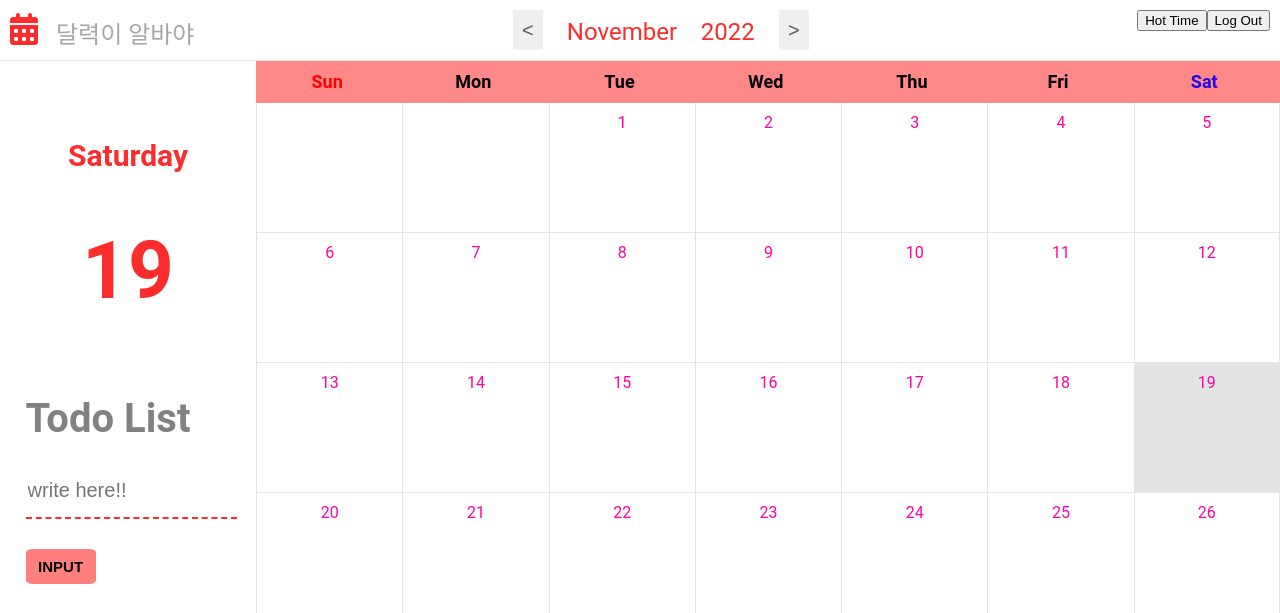
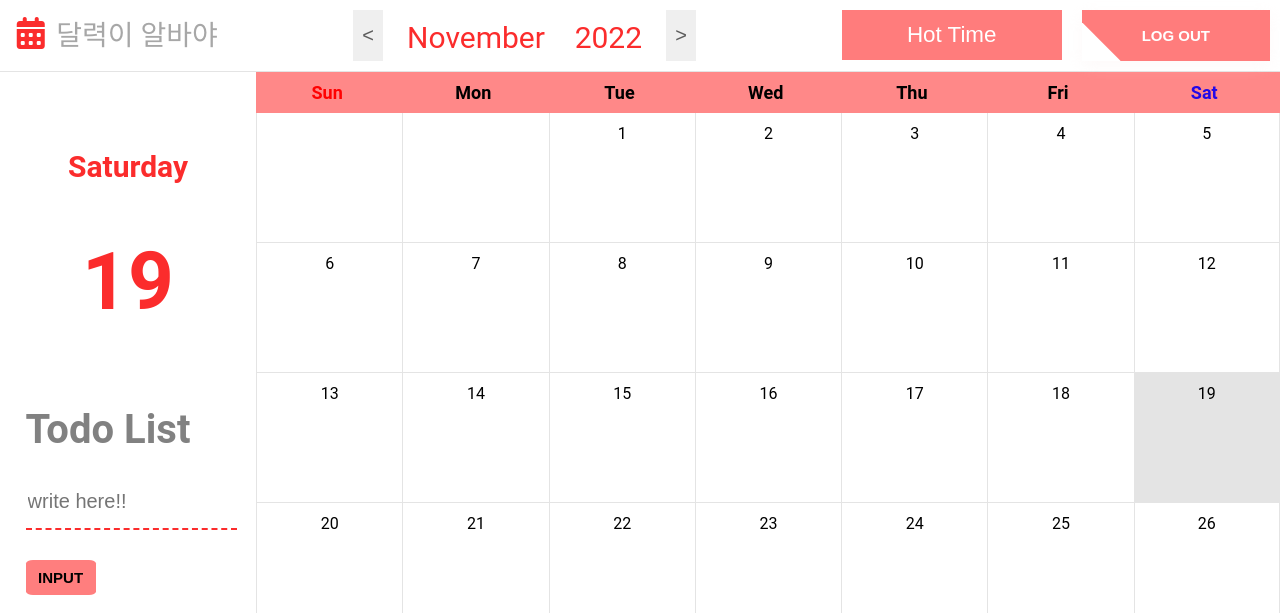
Before and after one commit to mutal1/parttimeall, a Django app: template templates/main/Calendar.html in a window 1280 px wide. Shown: the top 613 px of the page. Run offline with Django 3.2, Linux system fonts and the light colour scheme; the template is opened without the code that fills it, so the values that code supplies are empty; some libraries are stand-ins or nearby versions.

Commit message:
캡스톤 디자인 달력이 알바야 update

```diff
--- /dev/null
+++ b/main/urls.py
@@ -0,0 +1,6 @@
+from django.urls import path
+from .views import Main
+
+urlpatterns = [
+    path('main', Main.as_view()),
+]
--- a/main/views.py
+++ b/main/views.py
@@ -1,3 +1,7 @@
 from django.shortcuts import render
+from rest_framework.views import APIView
+# Create your views here.
+class Main(APIView):
 
-# Create your views here.
+    def get(self, request):
+        return render(request, "main/Calendar.html")
--- a/parttime/urls.py
+++ b/parttime/urls.py
@@ -18,5 +18,6 @@ from django.urls import path, include
 
 urlpatterns = [
     path('admin/', admin.site.urls),
-    path('user/', include('user.urls'))
+    path('user/', include('user.urls')),
+    path('main/', include('main.urls'))
 ]
--- a/templates/main/Calendar.html
+++ b/templates/main/Calendar.html
@@ -6,7 +6,7 @@
   <meta name="viewport" content="width=device-width, initial-scale=1.0">
       <script src="https://kit.fontawesome.com/ab37566a05.js" crossorigin="anonymous"></script>
   <link rel="stylesheet" href={% static "css/common.css"%}>
-  <link rel="stylesheet" href={% static "css/reset.css"%}>
+  <link rel="stylesheet" href={%  static "css/reset.css"%}>
   <script src={% static "js/main.js"%}></script>
   <script src={% static "js/data.js"%}></script>
   <title>Calendar</title>
--- a/user/static/css/common.css
+++ b/user/static/css/common.css
@@ -25,8 +25,8 @@ header > h1 {
   height: 100%;
   flex-grow: 1;
 }
-.fa-calendar-days {color: #fb2c2c; margin-right: 2%; margin-bottom: 1%; vertical-align: middle;}
-header > h1 > span {color: #a7a7a7; font-size: 24px; font-weight: 400; vertical-align: bottom;}
+.fa-calendar-days {color: #fb2c2c; margin-top: 2%; margin-right: 1%; margin-bottom: 2%; margin-left:2%; vertical-align: middle;}
+header > h1 > span {color: #a7a7a7; font-size: 28px; font-weight: 400; vertical-align: middle;}
 .calendar_title { margin: 0 auto; flex-grow: 1;}
 .calendar_title .prev , .next{
   width: 30px;
@@ -37,8 +37,99 @@ header > h1 > span {color: #a7a7a7; font-size: 24px; font-weight: 400; vertical-
   outline: none;
   color: #5c5c5c;
 }
+.calendar_title .search{
+  height: 50%;
+  background:#ff7c7c;
+  color:#fff;
+  border:none;
+  position:relative;
+  height:50px;
+  width: 220px;
+  font-size:1.4em;
+  padding:0 2em;
+  cursor:pointer;
+  transition:800ms ease all;
+  outline:none;
+
+}
+
+
+.calendar_title .search:hover{
+  background:#fff;
+  color:#ff7c7c;
+}
+.calendar_title .search:before, .search:after{
+  content:'';
+  position:absolute;
+  top:0;
+  right:0;
+  height:2px;
+  width:0;
+  background: #ff7c7c;
+  transition:400ms ease all;
+}
+.calendar_title .search:after{
+  right:inherit;
+  top:inherit;
+  left:0;
+  bottom:0;
+}
+.calendar_title .search:hover:before, .search:hover:after{
+  width:100%;
+  transition:800ms ease all;
+}
+
+
+.calendar_title .logout{
+  border: none;
+  display: block;
+  text-align: center;
+  cursor: pointer;
+  text-transform: uppercase;
+  outline: none;
+  overflow: hidden;
+  position: relative;
+  color: #fff;
+  font-weight: 700;
+  font-size: 15px;
+  background-color: #ff7c7c;
+  padding: 17px 60px;
+  margin-left: 20px;
+  box-shadow: 0 5px 15px rgba(243, 226, 226, 0.2);
+}
+
+.calendar_title .logout span{
+  position: relative;
+  z-index: 1;
+}
+
+.calendar_title .logout:after {
+  content: "";
+  position: absolute;
+  left: 0;
+  top: 0;
+  height: 490%;
+  width: 140%;
+  background: #ffffff;
+  -webkit-transition: all .5s ease-in-out;
+  transition: all .5s ease-in-out;
+  -webkit-transform: translateX(-98%) translateY(-25%) rotate(45deg);
+  transform: translateX(-98%) translateY(-25%) rotate(45deg);
+}
+
+.calendar_title .logout:hover{
+  background:#ff7c7c;
+  color:#ff7c7c;
+}
+
+.calendar_title .logout:hover::after {
+  -webkit-transform: translateX(-9%) translateY(-25%) rotate(45deg);
+  transform: translateX(-9%) translateY(-25%) rotate(45deg);
+}
+
+
 .calendar_title .current-year-month {
-  font-size: 24px;
+  font-size: 30px;
   vertical-align: middle;
   color: #fb2c2c;
   display: inline-block;
@@ -116,7 +207,7 @@ header > h1 > span {color: #a7a7a7; font-size: 24px; font-weight: 400; vertical-
   border-bottom: 1px solid #e4e4e4;
   vertical-align: top;
   padding: 1%;
-  color: rgb(255, 0, 166);
+  color: rgb(0, 0, 0);
   overflow-y: auto;
 }
 #weekly > div.active {
--- a/user/static/css/login.css
+++ b/user/static/css/login.css
@@ -78,11 +78,13 @@ body{
 .login-input-wrap{
 	width: 465px;
 	height :48px;
+	margin-bottom: 15px;
 	border: solid 1px var(	--border-gray-color );
 	background: white;
 }
 .password-wrap{
 	margin-top: 13px;
+	margin-bottom: 17px;
 }
 .login-input-wrap input{
 	border: none;
--- a/user/static/css/signup.css
+++ b/user/static/css/signup.css
@@ -112,7 +112,7 @@ footer {
     line-height: 1;
     color: #00C040;
     font-weight: 700;
-    position: fixed; }
+    position:absolute; }
     .nav-global .navbar-brand i {
       font-size: 20px; }
   .nav-global .img-brand {
@@ -345,7 +345,9 @@ footer {
   margin: 80px auto 0; }
 
 .container-sign {
-  max-width: 400px; }
+  max-width: 450px;
+
+}
 
 .form-sign {
   margin: 80px 0;
```
Also changed, not shown: templates/user/LogIn.html (+47 -10 lines), templates/user/signup.html (+21 -21 lines), user/static/js/signup.js (+45 -33 lines), user/views.py (+36 -3 lines), db.sqlite3.
